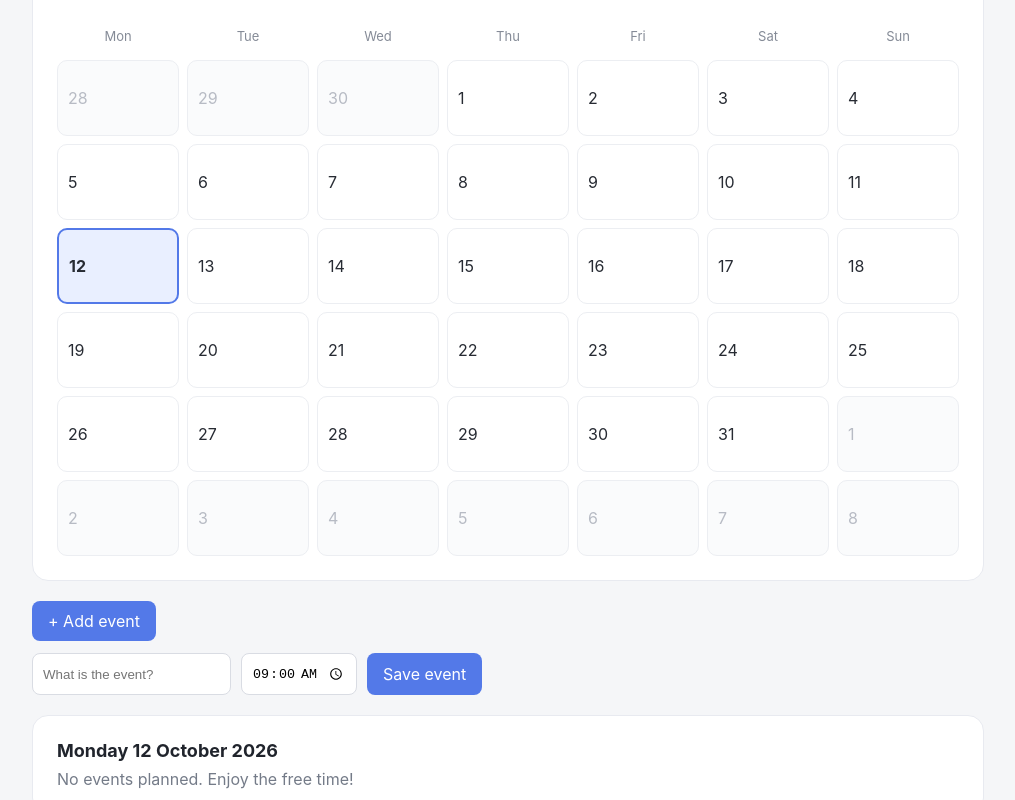
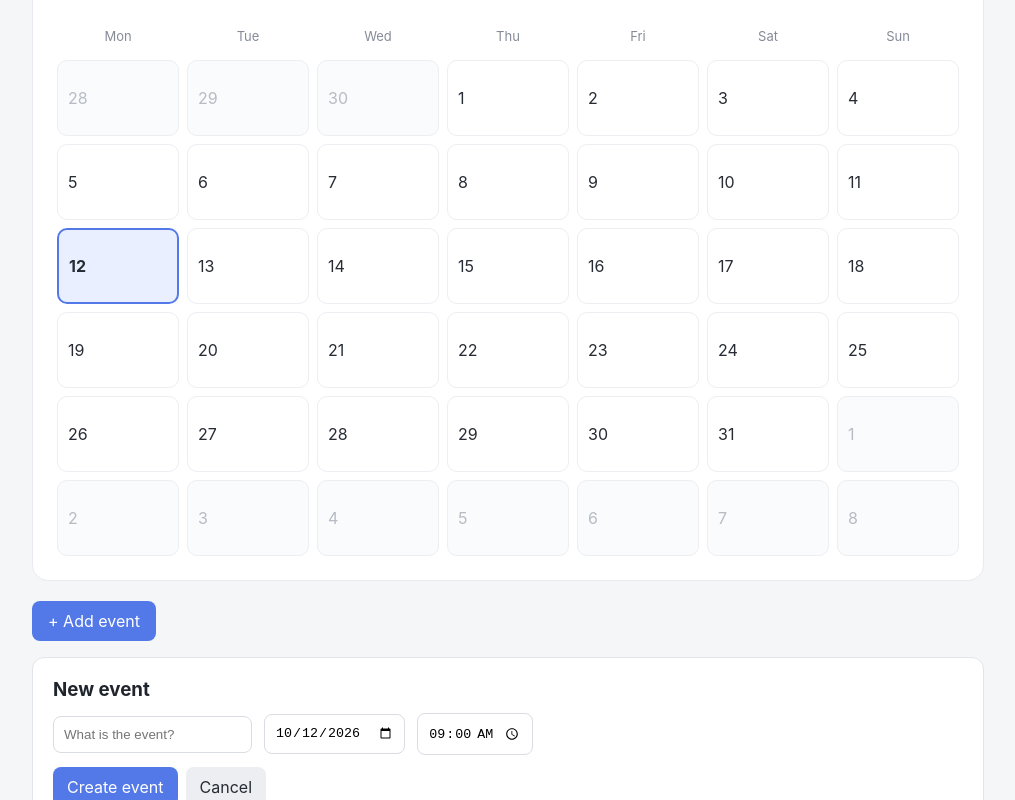
Before and after one commit to dr-ethan/crispy-calendar, a React (Vite) app: page / in a window 1280 px wide. Both pictures are taken after a click on the button "+ Add event". Shown: the part 205-1005 px from the top of the page, without its empty margins (132-1147 px from the left). Built offline with nearby package versions, Linux system fonts and the light colour scheme.

Commit message:
add: delete existing events

```diff
--- a/src/App.css
+++ b/src/App.css
@@ -198,3 +198,72 @@ button {
   font-size: 11px;
   overflow-wrap: anywhere;
 }
+
+.event-chip {
+  margin-top: 5px;
+  padding: 5px;
+  border-radius: 5px;
+  background: #dcece5;
+  color: #205b46;
+  font-size: 11px;
+  text-align: left;
+  overflow-wrap: anywhere;
+  cursor: pointer;
+}
+
+.event-chip:hover {
+  background: #c4e2d3;
+}
+
+.event-chip:focus-visible {
+  outline: 2px solid #5379e8;
+  outline-offset: 2px;
+}
+
+.event-form {
+  display: flex;
+  flex-wrap: wrap;
+  align-items: center;
+  gap: 12px;
+  margin-top: 16px;
+  padding: 20px;
+  background: white;
+  border: 1px solid #e1e4e9;
+  border-radius: 12px;
+}
+
+.event-form h3 {
+  width: 100%;
+  margin: 0;
+}
+
+.event-form input {
+  min-width: 0;
+  max-width: 100%;
+  padding: 10px;
+  border: 1px solid #d9dce3;
+  border-radius: 8px;
+}
+
+.event-form-actions {
+  display: flex;
+  flex-wrap: wrap;
+  gap: 8px;
+  width: 100%;
+}
+
+.event-form-actions button {
+  padding: 10px 14px;
+  border-radius: 8px;
+  background: #5379e8;
+  color: white;
+}
+
+.event-form-actions .delete-button {
+  background: #c93636;
+}
+
+.event-form-actions .cancel-button {
+  background: #eceef2;
+  color: #272b33;
+}
--- a/src/App.tsx
+++ b/src/App.tsx
@@ -14,6 +14,7 @@ function App() {
     const [eventTitle, setEventTitle] = useState('');
     const [eventTime, setEventTime] = useState('09:00');
     const [showEventForm, setShowEventForm] = useState(false);
+    const [editingEventId, setEditingEventId] = useState<number | null>(null);
 
     const [currentMonth, setCurrentMonth] = useState(new Date());
     const [selectedDate, setSelectedDate] = useState(new Date());
@@ -49,6 +50,22 @@ function App() {
             String(selectedDate.getDate()).padStart(2, '0'),
         ].join('-');
 
+        if (editingEventId !== null) {
+            // Update the existing event
+            setEvents((previousEvents) =>
+            previousEvents.map((event) =>
+                event.id === editingEventId
+                ? {
+                    ...event,
+                    title: eventTitle.trim(),
+                    time: eventTime,
+                    date,
+                    }
+                : event
+            )
+            );
+        } else {
+            // Create a new event
             const newEvent: CalendarEvent = {
             id: Date.now(),
             title: eventTitle.trim(),
@@ -57,11 +74,42 @@ function App() {
             };
 
             setEvents((previousEvents) => [...previousEvents, newEvent]);
+        }
+
         setEventTitle('');
         setEventTime('09:00');
+        setEditingEventId(null);
         setShowEventForm(false);
         }
 
+    function editEvent(event: CalendarEvent) {
+        setSelectedDate(new Date(`${event.date}T12:00:00`));
+        setEventTitle(event.title);
+        setEventTime(event.time);
+        setEditingEventId(event.id);
+        setShowEventForm(true);
+        }
+
+        function deleteEvent() {
+        if (editingEventId === null) return;
+
+        const confirmed = window.confirm(
+            'Are you sure you want to delete this event?'
+        );
+
+        if (!confirmed) return;
+
+        setEvents((previousEvents) =>
+            previousEvents.filter(
+            (event) => event.id !== editingEventId
+            )
+        );
+
+        setEventTitle('');
+        setEventTime('09:00');
+        setEditingEventId(null);
+        setShowEventForm(false);
+        }
     function isSameDay(a: Date, b: Date) {
         return (
         a.getFullYear() === b.getFullYear() &&
@@ -143,7 +191,23 @@ function App() {
                         return isSameDay(eventDate, day);
                     })
                     .map((event) => (
-                    <div className="event-chip" key={event.id}>
+                        <div
+                            className="event-chip"
+                            key={event.id}
+                            role="button"
+                            tabIndex={0}
+                            title="Click to edit event"
+                            onClick={(e) => {
+                                e.stopPropagation();
+                                editEvent(event);
+                            }}
+                        onKeyDown={(e) => {
+                            if (e.key === 'Enter' || e.key === ' ') {
+                                e.preventDefault();
+                                editEvent(event);
+                            }
+                        }}
+                    >
                         {event.time} {event.title}
                     </div>
                 ))}
@@ -153,7 +217,15 @@ function App() {
         </div>
       </section>
         <section className="event-section">
-        <button onClick={() => setShowEventForm(!showEventForm)}>
+        <button
+            type="button"
+            onClick={() => {
+            setEventTitle('');
+            setEventTime('09:00');
+            setEditingEventId(null);
+            setShowEventForm(!showEventForm);
+            }}
+        >
             + Add event
         </button>
 
@@ -165,11 +237,30 @@ function App() {
                 addEvent();
             }}
             >
+            <h3>
+                {editingEventId !== null ? 'Edit event' : 'New event'}
+            </h3>
+
             <input
                 type="text"
                 placeholder="What is the event?"
                 value={eventTitle}
                 onChange={(e) => setEventTitle(e.target.value)}
+                required
+            />
+
+            <input
+                type="date"
+                value={[
+                selectedDate.getFullYear(),
+                String(selectedDate.getMonth() + 1).padStart(2, '0'),
+                String(selectedDate.getDate()).padStart(2, '0'),
+                ].join('-')}
+                onChange={(e) => {
+                if (e.target.value) {
+                    setSelectedDate(new Date(`${e.target.value}T12:00:00`));
+                }
+                }}
                 required
             />
 
@@ -180,7 +271,30 @@ function App() {
                 required
             />
 
-            <button type="submit">Save event</button>
+            <div className="event-form-actions">
+                <button type="submit">
+                {editingEventId !== null ? 'Save changes' : 'Create event'}
+                </button>
+
+                {editingEventId !== null && (
+                <button type="button" className="delete-button" onClick={deleteEvent}>
+                    Delete event
+                </button>
+                )}
+
+                <button
+                type="button"
+                className="cancel-button"
+                onClick={() => {
+                    setShowEventForm(false);
+                    setEditingEventId(null);
+                    setEventTitle('');
+                    setEventTime('09:00');
+                }}
+                >
+                Cancel
+                </button>
+            </div>
             </form>
         )}
         </section>
```
Lines whose indentation alone changed are shown as unchanged.
